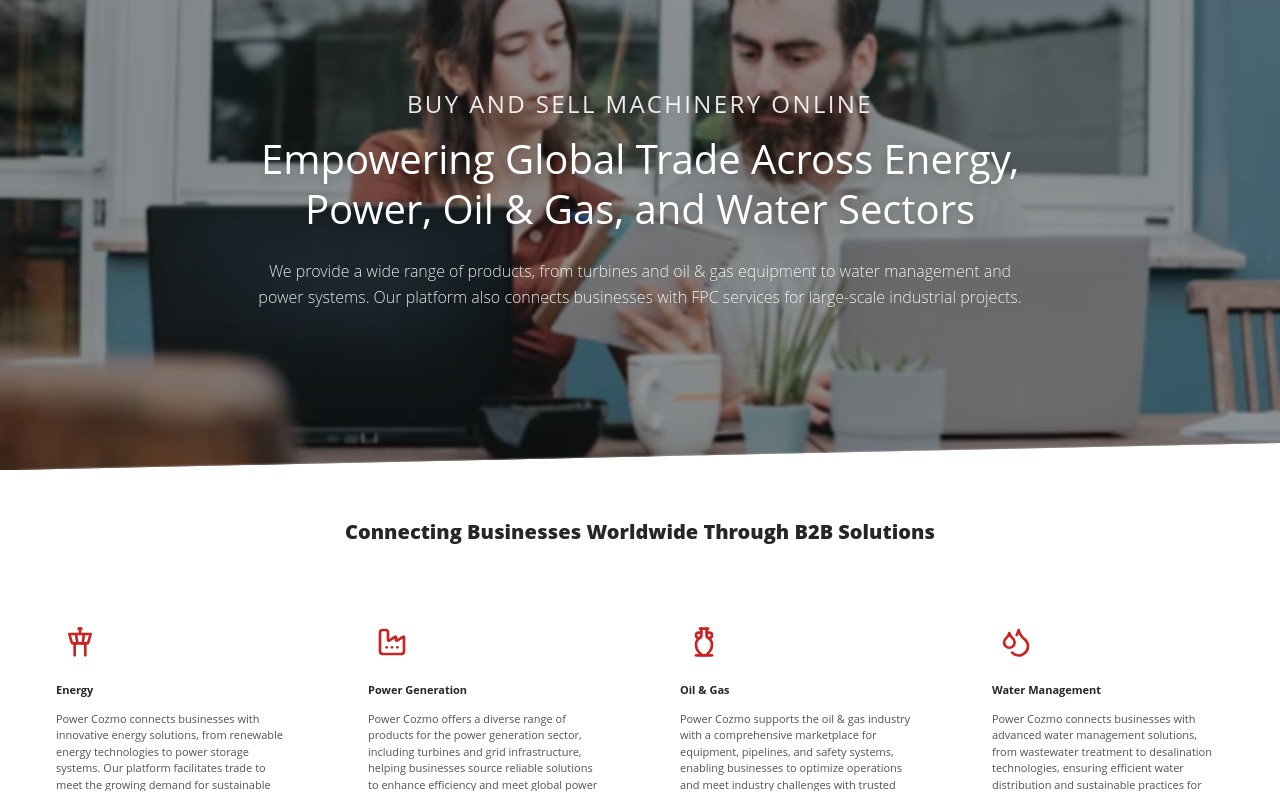
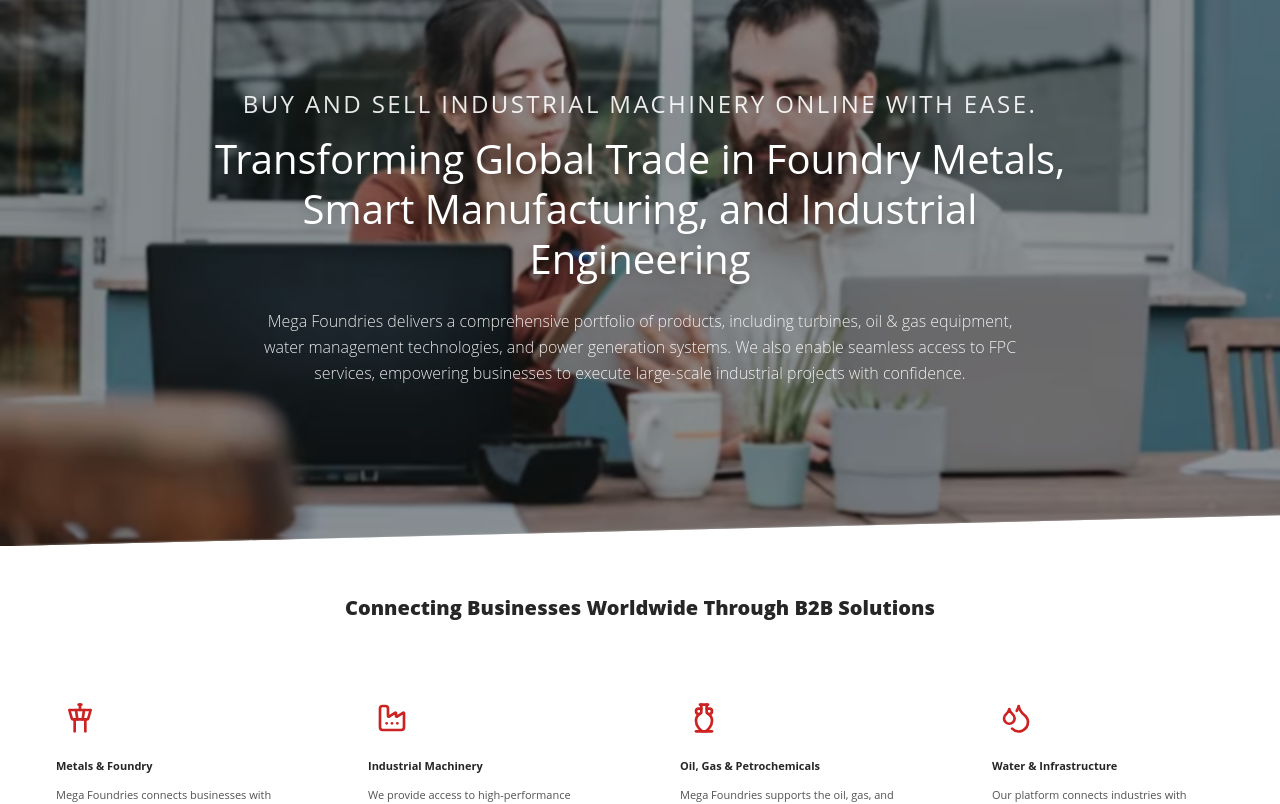
Before and after one commit to DJRATAN/mega-foundries, a Next.js app: page / in a window 1280 px wide. Shown: the part 200-1004 px from the top of the page. Built offline with nearby package versions, Linux system fonts and the light colour scheme.

Commit message:
contnet updated

```diff
--- a/src/app/components/busineesSolution.tsx
+++ b/src/app/components/busineesSolution.tsx
@@ -6,23 +6,23 @@
     const services = [
         {
             icon: TowerControl,
-            title: "Energy",
-            description: "Power Cozmo connects businesses with innovative energy solutions, from renewable energy technologies to power storage systems. Our platform facilitates trade to meet the growing demand for sustainable and efficient energy across industries.",
+            title: "Metals & Foundry",
+            description: "Mega Foundries connects businesses with premium foundry metals, castings, and alloy products. Our platform enables seamless sourcing for automotive, construction, engineering, and large-scale industrial manufacturing.",
         },
         {
             icon: Factory,
-            title: "Power Generation",
-            description: "Power Cozmo offers a diverse range of products for the power generation sector, including turbines and grid infrastructure, helping businesses source reliable solutions to enhance efficiency and meet global power demands.",
+            title: "Industrial Machinery",
+            description: "We provide access to high-performance industrial machinery—from heavy equipment and CNC machines to material handling systems—helping industries scale operations with reliable and quality-certified products.",
         },
         {
             icon: Amphora,
-            title: "Oil & Gas",
-            description: "Power Cozmo supports the oil & gas industry with a comprehensive marketplace for equipment, pipelines, and safety systems, enabling businesses to optimize operations and meet industry challenges with trusted partners.",
+            title: "Oil, Gas & Petrochemicals",
+            description: "Mega Foundries supports the oil, gas, and petrochemical sectors with equipment, pipelines, valves, and safety systems, ensuring industries meet operational standards and project demands with trusted suppliers.",
         },
         {
             icon: Droplets,
-            title: "Water Management",
-            description: "Power Cozmo connects businesses with advanced water management solutions, from wastewater treatment to desalination technologies, ensuring efficient water distribution and sustainable practices for industrial and municipal applications.",
+            title: "Water & Infrastructure",
+            description: "Our platform connects industries with advanced water management, treatment, and infrastructure solutions—supporting sustainable operations for manufacturing plants, municipalities, and engineering projects.",
         },
     ];
 
--- a/src/app/components/hero.tsx
+++ b/src/app/components/hero.tsx
@@ -21,15 +21,14 @@
             <div className="relative z-10 text-center max-w-4xl px-4">
 
                 <p className="text-[24px]   font-medium text-white/90 mb-3 tracking-widest uppercase">
-                    Buy and Sell Machinery Online
+                    Buy and Sell Industrial Machinery Online with Ease.
                 </p>
                 <h1 className="text-[40px]   text-white leading-tight mb-6 drop-shadow-lg">
 
-                    Empowering Global Trade Across Energy, Power, Oil & Gas, and Water Sectors
+                    Transforming Global Trade in Foundry Metals, Smart Manufacturing, and Industrial Engineering
                 </h1>
                 <p className="text-[16px]   text-white/90 leading-relaxed font-light mx-auto max-w-3xl">
-
-                    We provide a wide range of products, from turbines and oil & gas equipment to water management and power systems. Our platform also connects businesses with FPC services for large-scale industrial projects.
+                    Mega Foundries delivers a comprehensive portfolio of products, including turbines, oil & gas equipment, water management technologies, and power generation systems. We also enable seamless access to FPC services, empowering businesses to execute large-scale industrial projects with confidence.
                 </p>
             </div>
         </div>
```
